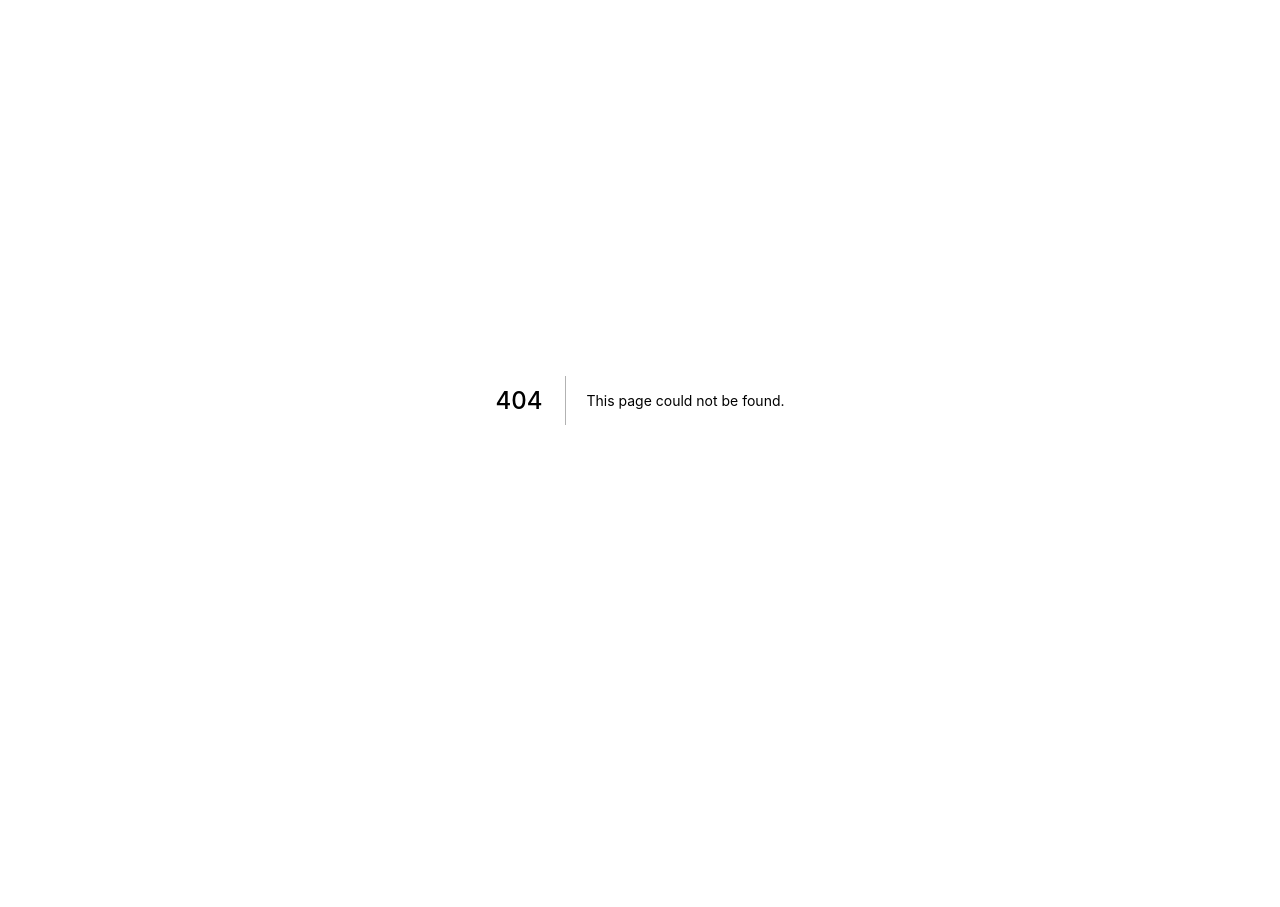
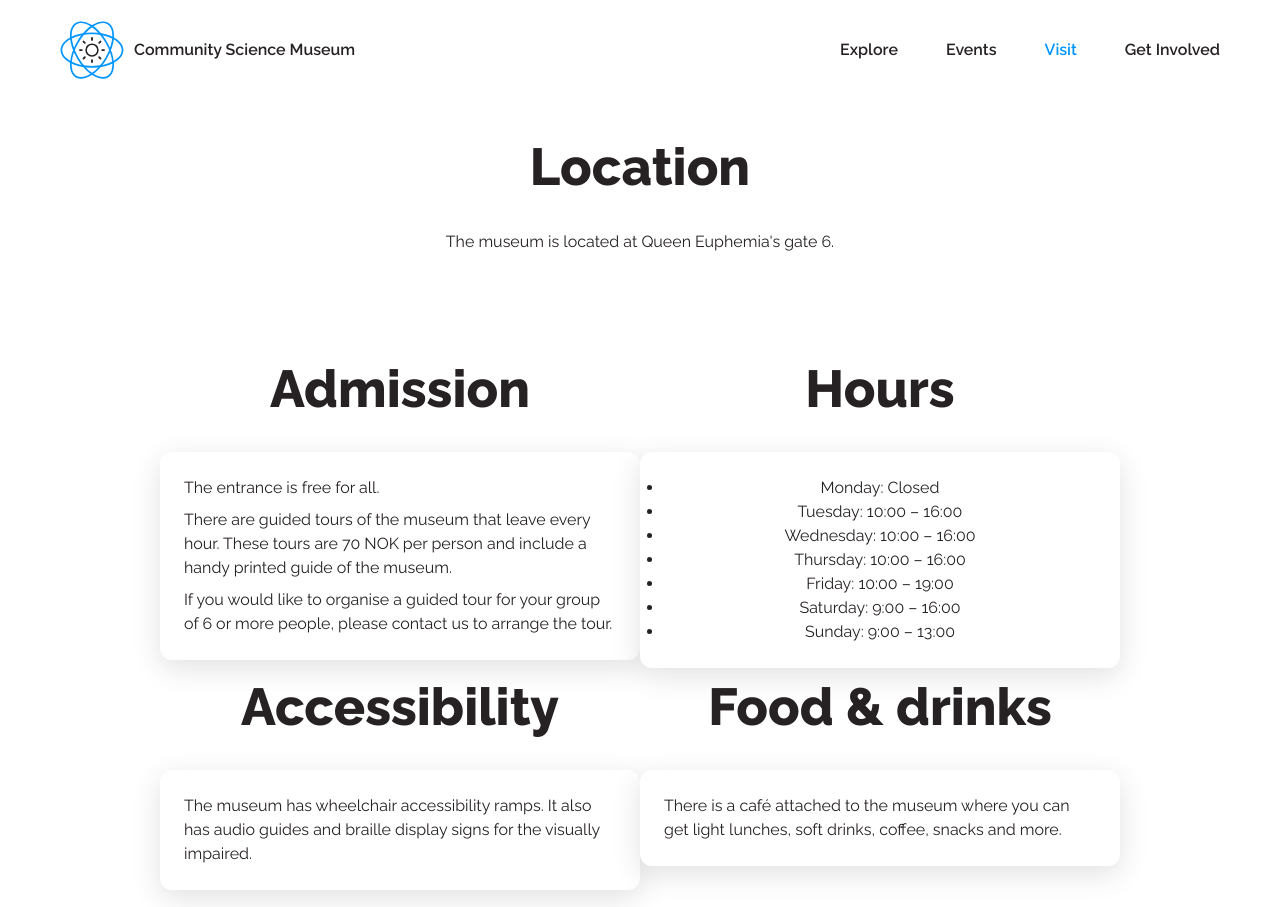
Before and after one commit to AdaptCharm/community-science-museum, a Next.js app: page /visit in a window 1280 px wide. Before the commit this address had no page. Shown: the top 907 px of the page. Before the commit the page ends 800 px from the top, so only its background shows below. Built offline with nearby package versions, Linux system fonts and the light colour scheme.

Commit message:
Add visit page

```diff
--- /dev/null
+++ b/pages/visit.tsx
@@ -0,0 +1,104 @@
+import { Layout } from '@components/core'
+
+export default function Visit() {
+  return (
+    <section className="section">
+      <div className="inner">
+        <div className="text-center mb-20">
+          <h1>
+            Location
+          </h1>
+          <p className="max-w-none">
+            The museum is located at Queen Euphemia's gate 6.
+          </p>
+        </div>
+        <div className="grid grid-cols-md-2 gap-16">
+          <div className="flex flex-col">
+            <h1 className="text-center">Admission</h1>
+            <div className="shadow-medium rounded-small bg-white p-6">
+              <p className="max-w-none">
+                The entrance is free for all.
+              </p>
+              <p className="max-w-none mt-2">
+                There are guided tours of the museum that leave
+                every hour. These tours are 70 NOK per person and
+                include a handy printed guide of the museum.
+              </p>
+              <p className="max-w-none mt-2">
+                If you would like to organise a guided tour for your
+                group of 6 or more people, please contact us to
+                arrange the tour.
+              </p>
+            </div>
+          </div>
+
+          <div className="flex flex-col">
+            <h1 className="text-center">Hours</h1>
+            <div className="shadow-medium rounded-small bg-white p-6">
+              <ul className="text-center list-style-none">
+                <li>
+                  Monday: Closed
+                </li>
+                <li>
+                  Tuesday: 10:00 – 16:00
+                </li>
+                <li>
+                  Wednesday: 10:00 – 16:00
+                </li>
+                <li>
+                  Thursday: 10:00 – 16:00
+                </li>
+                <li>
+                  Friday: 10:00 – 19:00
+                </li>
+                <li>
+                  Saturday: 9:00 – 16:00
+                </li>
+                <li>
+                  Sunday: 9:00 – 13:00
+                </li>
+              </ul>
+            </div>
+          </div>
+
+          <div className="flex flex-col">
+            <h1 className="text-center">Accessibility</h1>
+            <div className="shadow-medium rounded-small bg-white p-6">
+              <p className="max-w-none">
+                The museum has wheelchair accessibility ramps.
+                It also has audio guides and braille display signs
+                for the visually impaired.
+              </p>
+            </div>
+          </div>
+
+          <div className="flex flex-col">
+            <h1 className="text-center">Food &amp; drinks</h1>
+            <div className="shadow-medium rounded-small bg-white p-6">
+              <p className="max-w-none">
+                There is a café attached to the museum where you
+                can get light lunches, soft drinks, coffee, snacks
+                and more.
+              </p>
+            </div>
+          </div>
+
+          <div className="flex flex-col">
+            <h1 className="text-center">Shop</h1>
+            <div className="shadow-medium rounded-small bg-white p-6">
+              <p className="max-w-none">
+                Our shop offers a range of memorabilia from the museum
+                as well as great gifts and activity packs that allow
+                you to continue to explore science even after you’ve
+                left the museum.
+              </p>
+            </div>
+          </div>
+
+        </div>
+      </div>
+    </section>
+  )
+}
+
+Visit.Layout = Layout
```
